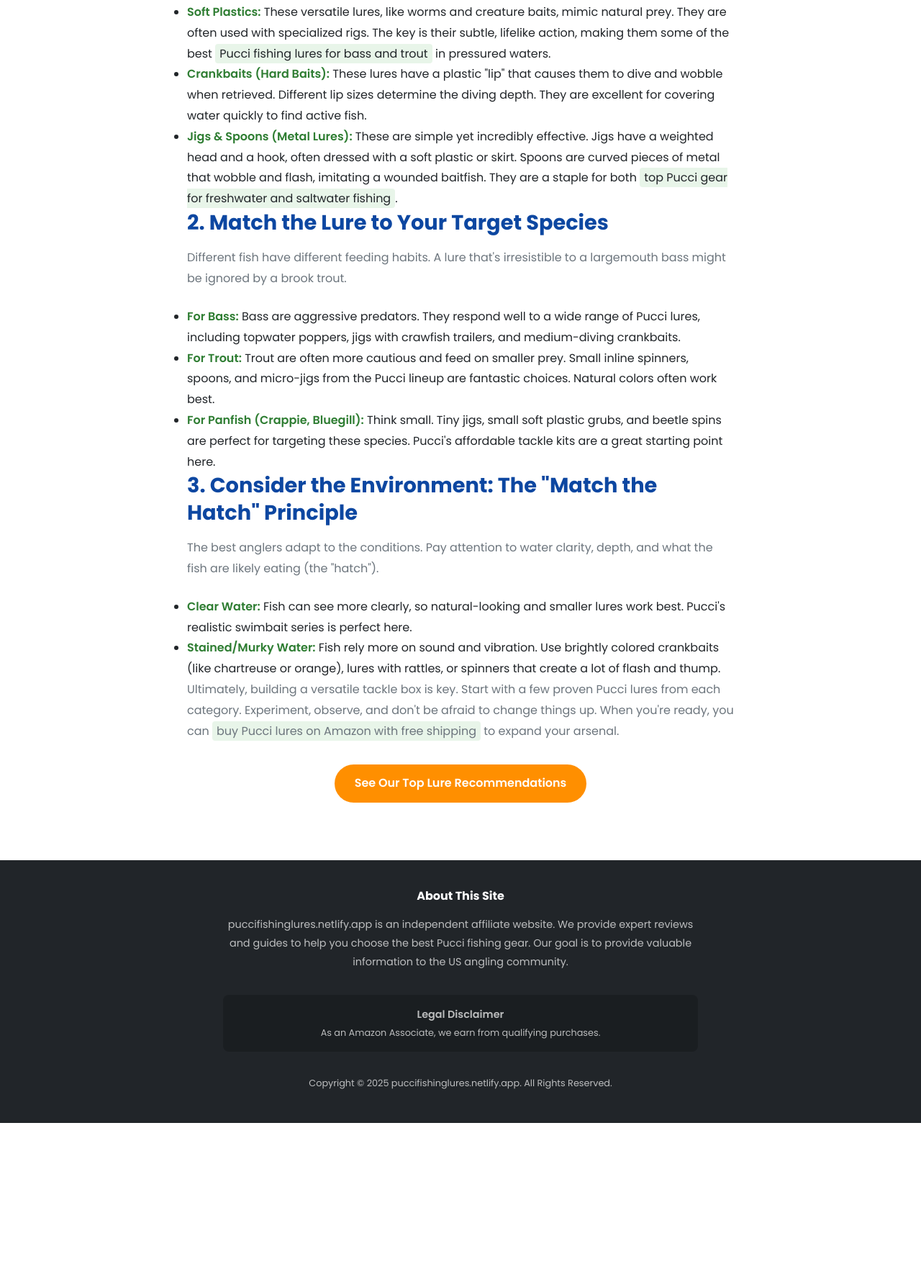
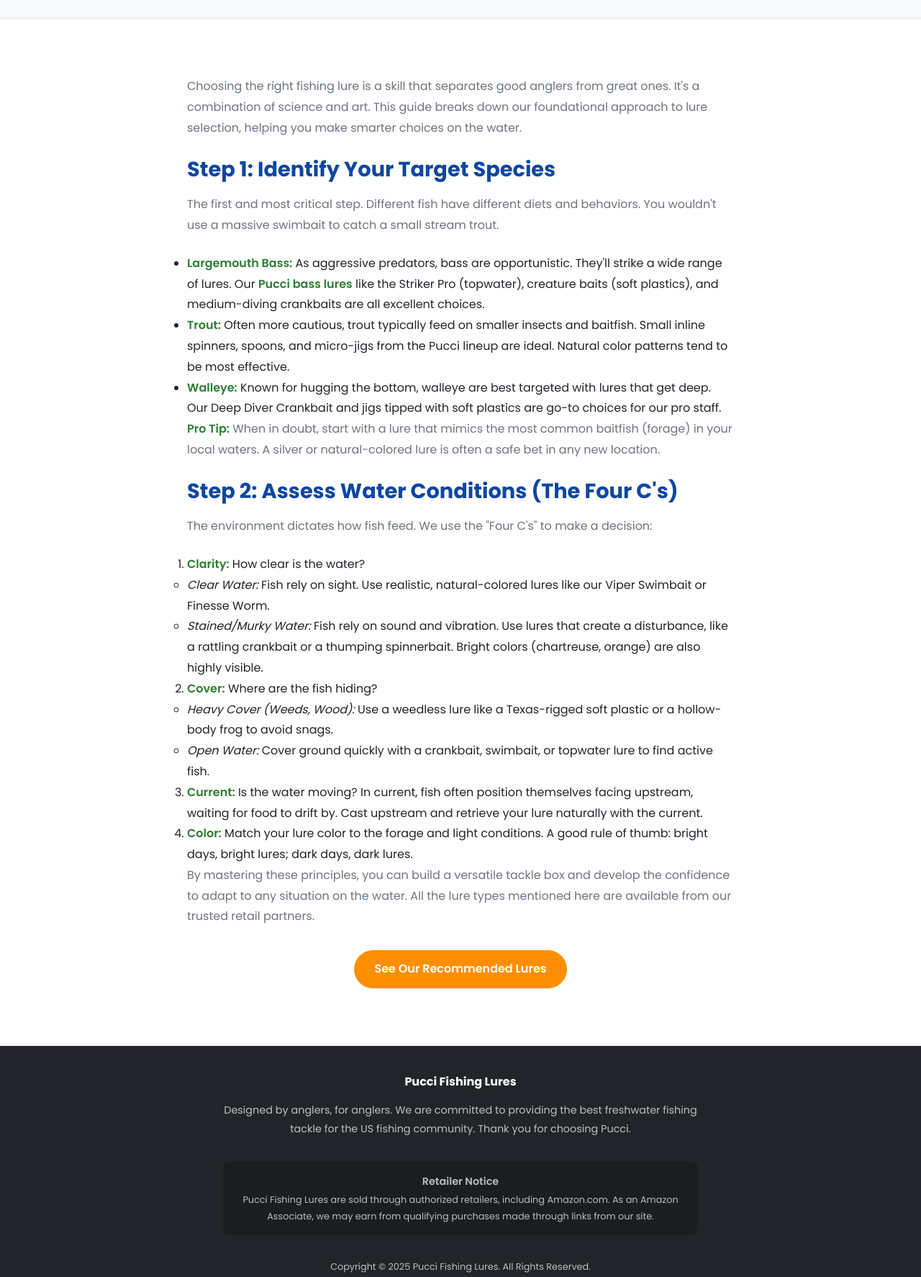
Before and after one commit to BazidAhmedLaskar/Pucci-Fishing-Lures, a plain HTML site: page gear-guide.html in a window 1280 px wide. Shown: the part 701-2475 px from the top of the page at 72% size. Before the commit the page ends 2261 px from the top, so only its background shows below. Drawn offline with Linux system fonts and the light colour scheme.

Commit message:
Update gear-guide.html

```diff
--- a/gear-guide.html
+++ b/gear-guide.html
@@ -3,99 +3,74 @@
 <head>
     <meta charset="UTF-8">
     <meta name="viewport" content="width=device-width, initial-scale=1.0">
-    <title>How to Choose Fishing Lures | Pucci Beginner's Guide</title>
-    <meta name="description" content="A comprehensive 1000+ word guide on how to choose fishing lures for beginners and pros, focusing on Pucci tackle for freshwater and saltwater fishing in the USA.">
-    <meta property="og:title" content="How to Choose Fishing Lures | Pucci Beginner's Guide">
-    <meta property="og:description" content="Learn how to choose fishing lures for beginners with our ultimate Pucci gear guide.">
-    <meta property="og:image" content="https://images.unsplash.com/photo-1621453311370-c7a659e5a328?q=80&w=1974&auto=format&fit=crop">
-    <meta property="og:url" content="https://puccifishinglures.netlify.app/gear-guide.html">
+    <title>How to Choose Fishing Lures | Pucci Angler's Guide</title>
+    <meta name="description" content="Our official Pucci guide on how to choose fishing lures. Learn from our experts how to match lure types to conditions and target species like bass and trout.">
     <link rel="stylesheet" href="style.css">
     <link rel="preconnect" href="https://fonts.googleapis.com">
     <link rel="preconnect" href="https://fonts.gstatic.com" crossorigin>
     <link href="https://fonts.googleapis.com/css2?family=Poppins:wght@400;600;700&display=swap" rel="stylesheet">
-    <script type="application/ld+json">
-    {
-      "@context": "https://schema.org",
-      "@type": "Article",
-      "headline": "How to Choose the Right Fishing Lure: A Pucci Gear Guide for US Anglers",
-      "image": "https://images.unsplash.com/photo-1621453311370-c7a659e5a328?q=80&w=1974&auto=format&fit=crop",
-      "author": { "@type": "Organization", "name": "Pucci Lures Guide" },
-      "publisher": { "@type": "Organization", "name": "Pucci Lures Guide", "logo": { "@type": "ImageObject", "url": "https://via.placeholder.com/150" }},
-      "datePublished": "2024-10-26",
-      "description": "A comprehensive 1000+ word guide on how to choose fishing lures for beginners and pros, focusing on Pucci tackle for freshwater and saltwater fishing in the USA."
-    }
-    </script>
 </head>
 <body>
 
     <header class="main-header">
-        <div class="container">
-            <nav class="navbar">
-                <a href="index.html" class="nav-logo">🎣 Pucci Lures Guide</a>
-                <ul class="nav-links">
-                    <li><a href="index.html">Home</a></li>
-                    <li><a href="about.html">About Pucci</a></li>
-                    <li><a href="lures.html">Lures</a></li>
-                    <li><a href="gear-guide.html" class="active">Gear Guide</a></li>
-                    <li><a href="best-lures.html">Best Lures</a></li>
-                    <li><a href="buy-now.html" class="btn btn-primary">Buy on Amazon</a></li>
-                </ul>
-            </nav>
-        </div>
+        <div class="container"><nav class="navbar"><a href="index.html" class="nav-logo">🎣 Pucci Fishing Lures</a><ul class="desktop-nav"><li><a href="index.html">Home</a></li><li><a href="about.html">About Us</a></li><li><a href="best-lures.html">Our Lures</a></li><li class="dropdown"><a href="javascript:void(0);" class="dropdown-toggle">Angler Guides</a><div class="dropdown-content"><a href="gear-guide.html">How to Choose Lures</a><a href="seasonal-guide.html">Seasonal Fishing Guide</a></div></li><li><a href="lures.html">Lure Types</a></li><li><a href="buy-now.html" class="btn btn-primary pulse">Shop on Amazon</a></li></ul><button class="hamburger-btn" id="hamburger-btn" aria-label="Open navigation menu"><span class="bar"></span><span class="bar"></span><span class="bar"></span></button></nav></div><ul class="mobile-nav" id="mobile-nav"><li><a href="index.html">Home</a></li><li><a href="about.html">About Us</a></li><li><a href="best-lures.html">Our Lures</a></li><li><a href="gear-guide.html">Choosing Lures</a></li><li><a href="seasonal-guide.html">Seasonal Guide</a></li><li><a href="lures.html">Lure Types</a></li><li><a href="buy-now.html" class="btn btn-primary">Shop on Amazon</a></li></ul>
     </header>
 
     <main>
         <div class="page-header">
-            <div class="container">
-                <h1>How to Choose the Right Fishing Lure</h1>
-                <p>A Pucci Gear Guide for Beginners and Pros in the USA</p>
+            <div class="container animated-element fade-in">
+                <h1>The Pucci Guide to Choosing the Right Lure</h1>
+                <p>Learn the core principles our pro team uses to select the perfect lure for any situation.</p>
             </div>
         </div>
         <section class="section">
-            <div class="container" style="max-width: 800px;">
-                <p>Choosing the right fishing lure can be the single most important decision an angler makes. With thousands of options on the market, it can feel overwhelming. This guide breaks down the process, focusing on the versatile and effective range of Pucci fishing tackle. This is your definitive answer to the question, <strong>"how to choose fishing lures for beginners"</strong> while offering insights valuable to seasoned pros.</p>
+            <div class="container animated-element fade-in" style="max-width: 800px;">
+                <p>Choosing the right fishing lure is a skill that separates good anglers from great ones. It's a combination of science and art. This guide breaks down our foundational approach to lure selection, helping you make smarter choices on the water.</p>
 
-                <h3>1. Understand the Core Lure Types</h3>
-                <p>Lures can be categorized into several main types, each with a specific purpose. Pucci offers excellent options in each category.</p>
+                <h3>Step 1: Identify Your Target Species</h3>
+                <p>The first and most critical step. Different fish have different diets and behaviors. You wouldn't use a massive swimbait to catch a small stream trout.</p>
                 <ul>
-                    <li><strong>Soft Plastics:</strong> These versatile lures, like worms and creature baits, mimic natural prey. They are often used with specialized rigs. The key is their subtle, lifelike action, making them some of the best <span class="highlight-bg">Pucci fishing lures for bass and trout</span> in pressured waters.</li>
-                    <li><strong>Crankbaits (Hard Baits):</strong> These lures have a plastic "lip" that causes them to dive and wobble when retrieved. Different lip sizes determine the diving depth. They are excellent for covering water quickly to find active fish.</li>
-                    <li><strong>Jigs & Spoons (Metal Lures):</strong> These are simple yet incredibly effective. Jigs have a weighted head and a hook, often dressed with a soft plastic or skirt. Spoons are curved pieces of metal that wobble and flash, imitating a wounded baitfish. They are a staple for both <span class="highlight-bg">top Pucci gear for freshwater and saltwater fishing</span>.</li>
+                    <li><strong>Largemouth Bass:</strong> As aggressive predators, bass are opportunistic. They'll strike a wide range of lures. Our <strong>Pucci bass lures</strong> like the Striker Pro (topwater), creature baits (soft plastics), and medium-diving crankbaits are all excellent choices.</li>
+                    <li><strong>Trout:</strong> Often more cautious, trout typically feed on smaller insects and baitfish. Small inline spinners, spoons, and micro-jigs from the Pucci lineup are ideal. Natural color patterns tend to be most effective.</li>
+                    <li><strong>Walleye:</strong> Known for hugging the bottom, walleye are best targeted with lures that get deep. Our Deep Diver Crankbait and jigs tipped with soft plastics are go-to choices for our pro staff.</li>
                 </ul>
+                <div class="pro-tip animated-element fade-in">
+                    <p><strong>Pro Tip:</strong> When in doubt, start with a lure that mimics the most common baitfish (forage) in your local waters. A silver or natural-colored lure is often a safe bet in any new location.</p>
+                </div>
 
-                <h3>2. Match the Lure to Your Target Species</h3>
-                <p>Different fish have different feeding habits. A lure that's irresistible to a largemouth bass might be ignored by a brook trout.</p>
-                <ul>
-                    <li><strong>For Bass:</strong> Bass are aggressive predators. They respond well to a wide range of Pucci lures, including topwater poppers, jigs with crawfish trailers, and medium-diving crankbaits.</li>
-                    <li><strong>For Trout:</strong> Trout are often more cautious and feed on smaller prey. Small inline spinners, spoons, and micro-jigs from the Pucci lineup are fantastic choices. Natural colors often work best.</li>
-                    <li><strong>For Panfish (Crappie, Bluegill):</strong> Think small. Tiny jigs, small soft plastic grubs, and beetle spins are perfect for targeting these species. Pucci's affordable tackle kits are a great starting point here.</li>
-                </ul>
+                <h3>Step 2: Assess Water Conditions (The Four C's)</h3>
+                <p>The environment dictates how fish feed. We use the "Four C's" to make a decision:</p>
+                <ol>
+                    <li><strong>Clarity:</strong> How clear is the water?
+                        <ul>
+                            <li><em>Clear Water:</em> Fish rely on sight. Use realistic, natural-colored lures like our Viper Swimbait or Finesse Worm.</li>
+                            <li><em>Stained/Murky Water:</em> Fish rely on sound and vibration. Use lures that create a disturbance, like a rattling crankbait or a thumping spinnerbait. Bright colors (chartreuse, orange) are also highly visible.</li>
+                        </ul>
+                    </li>
+                    <li><strong>Cover:</strong> Where are the fish hiding?
+                        <ul>
+                            <li><em>Heavy Cover (Weeds, Wood):</em> Use a weedless lure like a Texas-rigged soft plastic or a hollow-body frog to avoid snags.</li>
+                            <li><em>Open Water:</em> Cover ground quickly with a crankbait, swimbait, or topwater lure to find active fish.</li>
+                        </ul>
+                    </li>
+                    <li><strong>Current:</strong> Is the water moving? In current, fish often position themselves facing upstream, waiting for food to drift by. Cast upstream and retrieve your lure naturally with the current.</li>
+                    <li><strong>Color:</strong> Match your lure color to the forage and light conditions. A good rule of thumb: bright days, bright lures; dark days, dark lures.</li>
+                </ol>
 
-                <h3>3. Consider the Environment: The "Match the Hatch" Principle</h3>
-                <p>The best anglers adapt to the conditions. Pay attention to water clarity, depth, and what the fish are likely eating (the "hatch").</p>
-                <ul>
-                    <li><strong>Clear Water:</strong> Fish can see more clearly, so natural-looking and smaller lures work best. Pucci's realistic swimbait series is perfect here.</li>
-                    <li><strong>Stained/Murky Water:</strong> Fish rely more on sound and vibration. Use brightly colored crankbaits (like chartreuse or orange), lures with rattles, or spinners that create a lot of flash and thump.</li>
-                </ul>
-                <p>Ultimately, building a versatile tackle box is key. Start with a few proven Pucci lures from each category. Experiment, observe, and don't be afraid to change things up. When you're ready, you can <span class="highlight-bg">buy Pucci lures on Amazon with free shipping</span> to expand your arsenal.</p>
+                <p>By mastering these principles, you can build a versatile tackle box and develop the confidence to adapt to any situation on the water. All the lure types mentioned here are available from our trusted retail partners.</p>
                 <div class="text-center" style="margin-top: 2rem;">
-                    <a href="best-lures.html" class="btn btn-primary">See Our Top Lure Recommendations</a>
+                    <a href="best-lures.html" class="btn btn-primary">See Our Recommended Lures</a>
                 </div>
             </div>
         </section>
     </main>
 
     <footer class="main-footer">
-        <div class="container footer-content">
-            <h4>About This Site</h4>
-            <p>puccifishinglures.netlify.app is an independent affiliate website. We provide expert reviews and guides to help you choose the best Pucci fishing gear. Our goal is to provide valuable information to the US angling community.</p>
-            <div class="disclaimer-box">
-                <p style="margin:0; font-weight: 600;">Legal Disclaimer</p>
-                <p style="margin:0; font-size: 0.8rem;">As an Amazon Associate, we earn from qualifying purchases.</p>
-            </div>
-            <p style="margin-top: 2rem; font-size: 0.8rem;">Copyright © 2025 puccifishinglures.netlify.app. All Rights Reserved.</p>
-        </div>
+        <!-- Footer content is identical to index.html -->
+        <div class="container footer-content"><h4>Pucci Fishing Lures</h4><p>Designed by anglers, for anglers. We are committed to providing the best freshwater fishing tackle for the US fishing community. Thank you for choosing Pucci.</p><div class="disclaimer-box"><p style="margin:0; font-weight: 600;">Retailer Notice</p><p style="margin:0; font-size: 0.8rem;">Pucci Fishing Lures are sold through authorized retailers, including Amazon.com. As an Amazon Associate, we may earn from qualifying purchases made through links from our site.</p></div><p style="margin-top: 2rem; font-size: 0.8rem;">Copyright © 2025 Pucci Fishing Lures. All Rights Reserved.</p></div>
     </footer>
 
+    <a href="#" id="back-to-top" aria-label="Back to top">↑</a>
+    <script src="script.js" defer></script>
 </body>
 </html>
```
